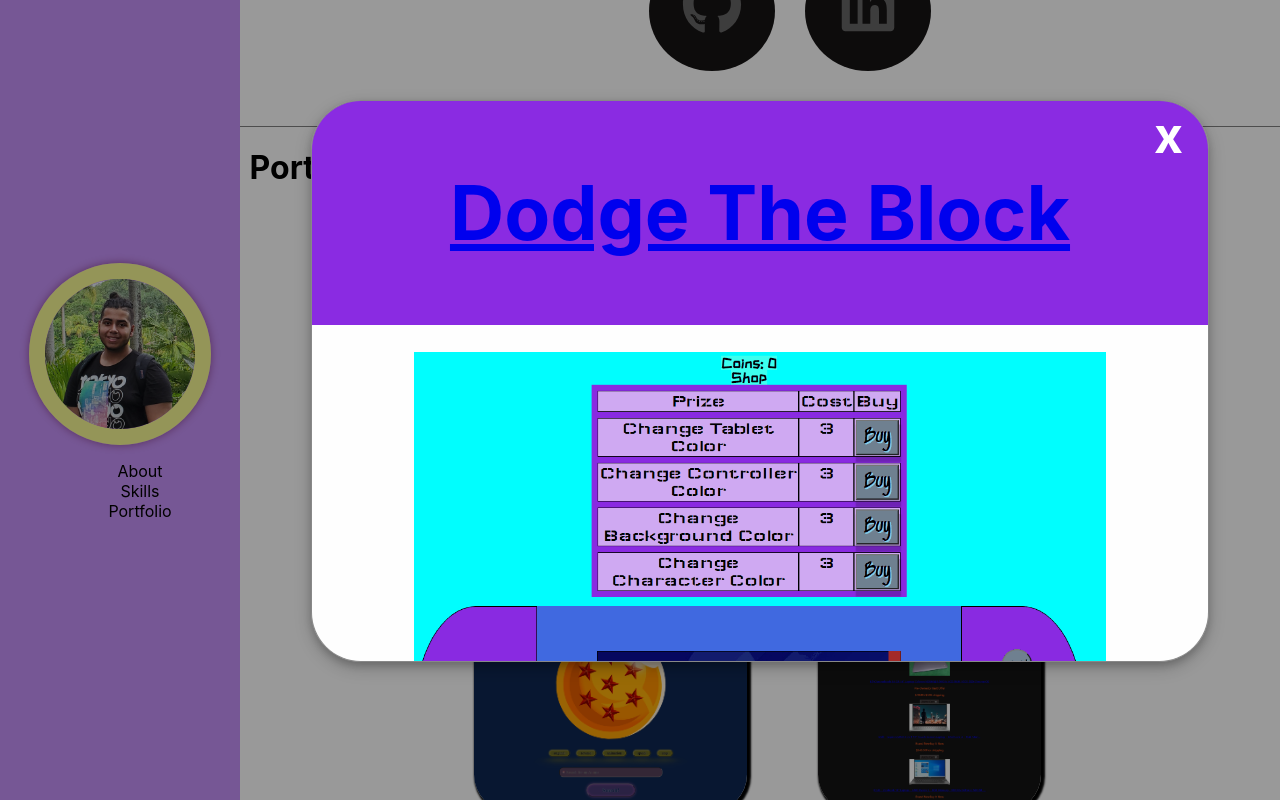
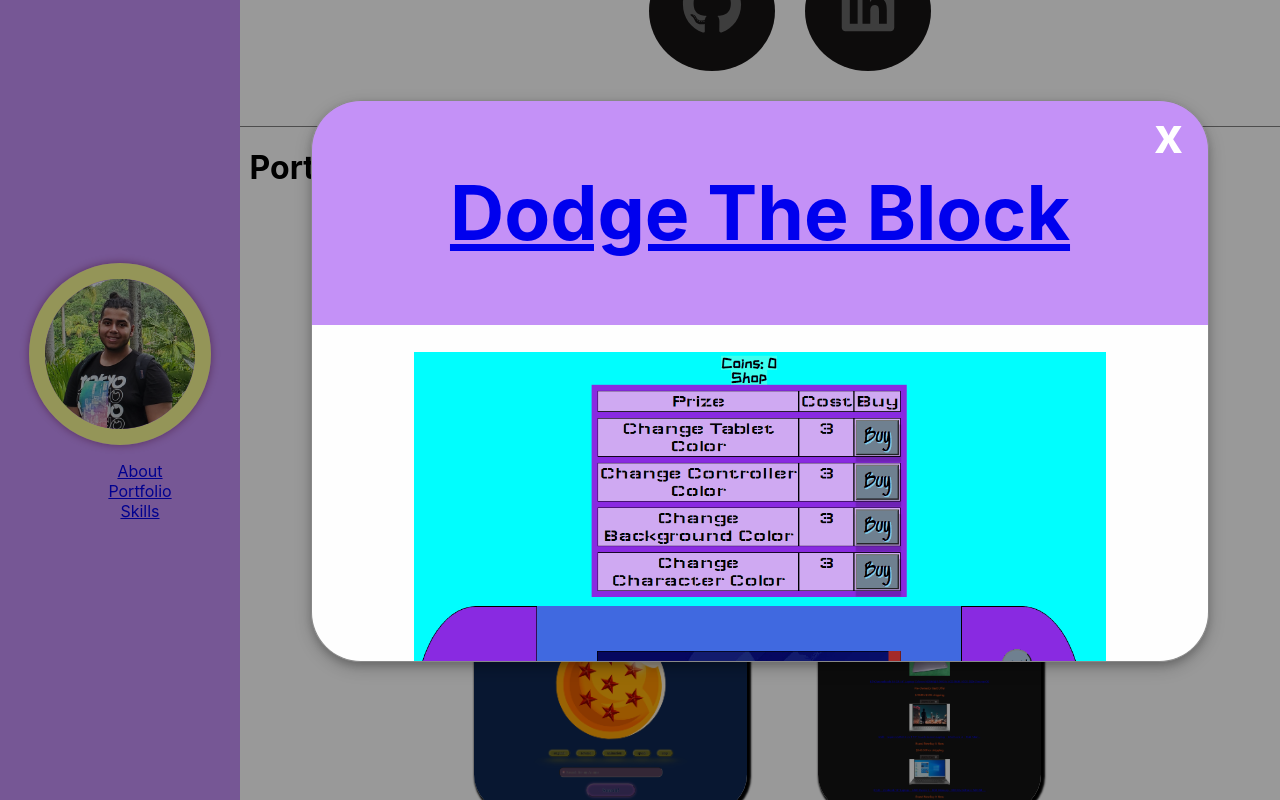
Before and after one commit to TypeLuis/Portfolio, a React (Create React App) app: page / in a window 1280 px wide. Both pictures are taken after a click on the picture 610 px from the left and 1241 px from the top of the page. Shown: the part 841-1641 px from the top of the page. Built offline with nearby package versions, Linux system fonts and the light colour scheme.

Commit message:
added nav

```diff
--- a/src/App.js
+++ b/src/App.js
@@ -3,16 +3,38 @@ import About from './components/About';
 import Navbar from './components/Navbar';
 import Portfolio from './components/Portfolio';
 import Skills from './components/Skills';
-import { useState } from 'react'
+import { useState, useRef } from 'react'
 import './style/App.scss'
 
 function App() {
+
+  const skillRef = useRef()
+  const aboutRef = useRef()
+  const portfolioRef = useRef()
+
+  function handleBackClick(e) {
+    switch (e.target.innerText) {
+
+      case 'About':
+        aboutRef.current.scrollIntoView({ behavior: 'smooth' })
+        break
+
+      case 'Skills':
+        skillRef.current.scrollIntoView({ behavior: 'smooth' })
+        break
+
+      case 'Portfolio':
+        portfolioRef.current.scrollIntoView({ behavior: 'smooth' })
+        break
+
+    }
+  }
   return (
     <div style={{ overflowX: 'hidden' }} className="App">
-      <Navbar />
-      <About />
-      <Portfolio />
-      <Skills />
+      <Navbar handleBackClick={handleBackClick} />
+      <About aboutRef={aboutRef} />
+      <Portfolio portfolioRef={portfolioRef} />
+      <Skills skillRef={skillRef} />
     </div>
   );
 }
--- a/src/Functions/Functions.js
+++ b/src/Functions/Functions.js
@@ -19,7 +19,7 @@ functions.showModal = (modal, setModal) => {
                 </div>
                 <div className="modal-body">
                     <img src={modal.gif} />
-                    <p>{modal.summary}</p>
+                    <p className="portfolio-description">{modal.summary}</p>
 
 
                     <div className="skill-list">
@@ -96,8 +96,8 @@ functions.showIconModal = (modal, setModal) => {
                     <h2>{modal.title}</h2>
                 </div>
                 <div className="modal-body">
-                    <div><modal.icon /></div>
-                    <p>{modal.description}</p>
+                    <div className="modal-icon"><modal.icon /></div>
+                    <p className="icon-description">{modal.description}</p>
 
                 </div>
             </div>
--- a/src/components/About.js
+++ b/src/components/About.js
@@ -1,9 +1,9 @@
 import React from 'react';
-import { FaLinkedin,FaGithub } from "react-icons/fa";
+import { FaLinkedin, FaGithub } from "react-icons/fa";
 
-const About = () => {
+const About = (props) => {
     return (
-      <div id='About' className='content-page'>
+        <div ref={props.aboutRef} id='About' className='content-page'>
             <h1 id='About-Heading' className='heading'>About</h1>
 
             <div className='details'>
@@ -23,8 +23,8 @@ const About = () => {
                 <div className='icons'>
 
                     <ul>
-                    <li id='github'><i><FaGithub/></i></li>
-                    <li id='linkedin'><i><FaLinkedin/></i></li>
+                        <li id='github'><a href='https://github.com/TypeLuis'><i><FaGithub /></i></a></li>
+                        <li id='linkedin'><a href='https://www.linkedin.com/in/luis-lopez-192565227/'><i><FaLinkedin /></i></a></li>
                     </ul>
                 </div>
             </div>
--- a/src/components/Navbar.js
+++ b/src/components/Navbar.js
@@ -1,21 +1,22 @@
 import React from 'react';
 import luis from '../images/Luis.jpg';
+import { Link } from 'react-router-dom';
 
 import { FontAwesomeIcon } from '@fortawesome/react-fontawesome';
 import { faBars } from '@fortawesome/free-solid-svg-icons';
 
 import { useState } from 'react';
 
-const Navbar = () => {
+const Navbar = (props) => {
     const [burger, setBurger] = useState(false)
     const [content, setContent] = useState(false)
 
     const handleClick = () => {
-        if(burger === true){
+        if (burger === true) {
             setContent(!content)
-            setTimeout(()=> {setBurger(!burger)}, 450)
+            setTimeout(() => { setBurger(!burger) }, 450)
         }
-        else{
+        else {
             setBurger(!burger)
             setContent(!content)
         }
@@ -24,14 +25,15 @@ const Navbar = () => {
         <div>
 
             <nav className='navbar'>
-            <img className='profile-img' src={luis}/>
+                <img className='profile-img' src={luis} />
 
                 <ul>
-                <li>About</li>
+                    <Link to='/'><li onClick={(e) => { props.handleBackClick(e); }}>About</li></Link>
 
-                <li>Skills</li>
+                    <Link to='/'><li onClick={(e) => { props.handleBackClick(e); }}>Portfolio</li></Link>
 
-                <li>Portfolio</li>
+                    <Link to='/'><li onClick={(e) => { props.handleBackClick(e); }}>Skills</li></Link>
+
 
                 </ul>
 
@@ -49,11 +51,11 @@ const Navbar = () => {
                     <div className={`burger-content ${String(content)}`}>
 
                         <ol>
-                        <li>About</li>
+                            <Link to='/'><li onClick={(e) => { props.handleBackClick(e); }}>About</li></Link>
 
-                        <li>Skills</li>
+                            <Link to='/'><li onClick={(e) => { props.handleBackClick(e); }}>Portfolio</li></Link>
 
-                        <li>Portfolio</li>
+                            <Link to='/'><li onClick={(e) => { props.handleBackClick(e); }}>Skills</li></Link>
 
                         </ol>
 
--- a/src/components/Portfolio.js
+++ b/src/components/Portfolio.js
@@ -63,12 +63,12 @@ const data_list = [
   }
 ]
 
-const Portfolio = () => {
+const Portfolio = (props) => {
   const [modal, setModal] = useState('')
 
 
   return (
-    <div className='content-page'>
+    <div ref={props.portfolioRef} className='content-page'>
       <h1 className='heading'>Portfolio</h1>
 
       <div id='portfolio' className='details'>
--- a/src/components/Skills.js
+++ b/src/components/Skills.js
@@ -9,70 +9,82 @@ const dataList = [
   {
     title: 'Python',
     icon: FontAwesome.FaPython,
-    description: 'Python is cool'
+    description: 'Python is an interpreted high-level general-purpose programming language. Its design philosophy emphasizes code readability with its use of significant indentation. Its language constructs as well as its object-oriented approach aim to help programmers write clear, logical code for small and large-scale projects.'
   },
 
   {
     title: 'React',
     icon: FontAwesome.FaReact,
-    description: 'React is cool'
+    description: 'React is a free and open-source front-end JavaScript library for building user interfaces based on UI components. It is maintained by Meta and a community of individual developers and companies. React can be used as a base in the development of single-page or mobile applications.'
   },
 
   {
     title: 'JavaScript',
     icon: Devicons.DiJavascript,
-    description: 'JavaScript is cool'
+    description: 'JavaScript, often abbreviated JS, is a programming language that is one of the core technologies of the World Wide Web, alongside HTML and CSS. '
+  },
+
+  {
+    title: 'HTML',
+    icon: SimpleIcons.SiHtml5,
+    description: 'The HyperText Markup Language, or HTML is the standard markup language for documents designed to be displayed in a web browser.'
   },
 
   {
     title: 'CSS',
     icon: Devicons.DiCss3,
-    description: 'CSS is cool'
+    description: 'Cascading Style Sheets is a style sheet language used for describing the presentation of a document written in a markup language such as HTML. '
   },
 
   {
     title: 'SASS',
     icon: Devicons.DiSass,
-    description: 'SASS is cool'
+    description: 'Sass is a preprocessor scripting language that is interpreted or compiled into Cascading Style Sheets. SassScript is the scripting language itself. Sass consists of two syntaxes.'
   },
 
   {
     title: 'PostgreSQL',
     icon: Devicons.DiPostgresql,
-    description: 'PostgreSQL is cool'
+    description: 'PostgreSQL, also known as Postgres, is a free and open-source relational database management system emphasizing extensibility and SQL compliance'
   },
 
   {
     title: 'NPM',
     icon: Devicons.DiNpm,
-    description: 'NPM is cool'
+    description: 'npm is the default package manager for the JavaScript runtime environment Node.js. It consists of a command line client, also called npm, and an online database of public and paid-for private packages, called the npm registry.'
   },
 
   {
     title: 'Flask',
     icon: SimpleIcons.SiFlask,
-    description: 'Flask is cool'
+    description: 'Flask is a micro web framework written in Python. It is classified as a microframework because it does not require particular tools or libraries. It has no database abstraction layer, form validation, or any other components where pre-existing third-party libraries provide common functions'
+  },
+
+  {
+    title: 'Selenium',
+    icon: SimpleIcons.SiSelenium,
+    description: 'Selenium is an open-source umbrella project for a range of tools and libraries aimed at supporting web browser automation. Selenium provides a playback tool for authoring functional tests without the need to learn a test scripting language (Selenium IDE)'
   },
 
   {
     title: 'Heroku',
     icon: Devicons.DiHeroku,
-    description: 'Heroku is cool'
+    description: 'Heroku is a cloud platform as a service supporting several programming languages. One of the first cloud platforms, Heroku has been in development since June 2007.'
   },
 
   {
     title: 'Node',
     icon: Devicons.DiNodejs,
-    description: 'Node is cool'
+    description: 'Node.js is an open-source, cross-platform, back-end JavaScript runtime environment that runs on the V8 engine and executes JavaScript code outside a web browser.'
   },
 ]
 
-const Skills = () => {
+const Skills = (props) => {
 
   const [modal, setModal] = useState('')
 
   return (
-    <div id='skills' className='content-page'>
+    <div ref={props.skillRef} id='skills' className='content-page'>
       <h1 className='heading'>Skills</h1>
 
       <div className='details'>
--- a/src/style/App.scss
+++ b/src/style/App.scss
@@ -146,9 +146,9 @@
         top: 0 ;
         left: 0;
         width: 100%;
-        height: 15vmin;
+        height: 8em;
         border-radius: 70px;
-        background-color: khaki;
+        background-color: #F6F792;
         transform: perspective(1em) rotateX(40deg) scale(1, 0.25);
         filter: blur(1.5em);
         opacity: 0;
--- a/src/style/_mixins.scss
+++ b/src/style/_mixins.scss
@@ -17,6 +17,17 @@
     ul {
       display: flex;
       list-style: none;
+
+
+      a{
+
+        display: flex;
+        justify-content: center;
+        align-items: center;
+        font-size: $height / 2;
+        line-height: $height;
+        color: #666;
+      }
       li {
         // font-size: 3em;
         // display: block;
@@ -25,9 +36,6 @@
         align-items: center;
         height: $height;
         width: $width;
-        font-size: $height / 2;
-        line-height: $height;
-        color: #666;
         background-color: #171515;
         border-radius: 50%;
         margin: 5px 15px;
--- a/src/style/_modal.scss
+++ b/src/style/_modal.scss
@@ -21,13 +21,13 @@
   }
   @media (max-width: 900px) {
     margin-top: 10vh;
-    height: max-content;
+    // height: max-content;
   }
   img {
     width: 80%;
     margin-top: 0.5em;
   }
-  p {
+  .portfolio-description {
     margin: 0;
     font-size: 0.5em;
   }
@@ -95,6 +95,16 @@
   }
 }
 
+
+.modal-icon{
+  font-size: 5em;
+}
+
+.icon-description{
+  margin: 0;
+  font-size: 1em;
+}
+
 /* Add Animation */
 @-webkit-keyframes animatetop {
   from {
@@ -135,7 +145,7 @@
 
 .modal-header {
   padding: 4px 25px;
-  background-color: blueviolet;
+  background-color: #C491F7;
   color: white;
 }
 
```
Also changed, not shown: src/style/_skills.scss (+0 -21 lines). Lines whose indentation alone changed are shown as unchanged.
